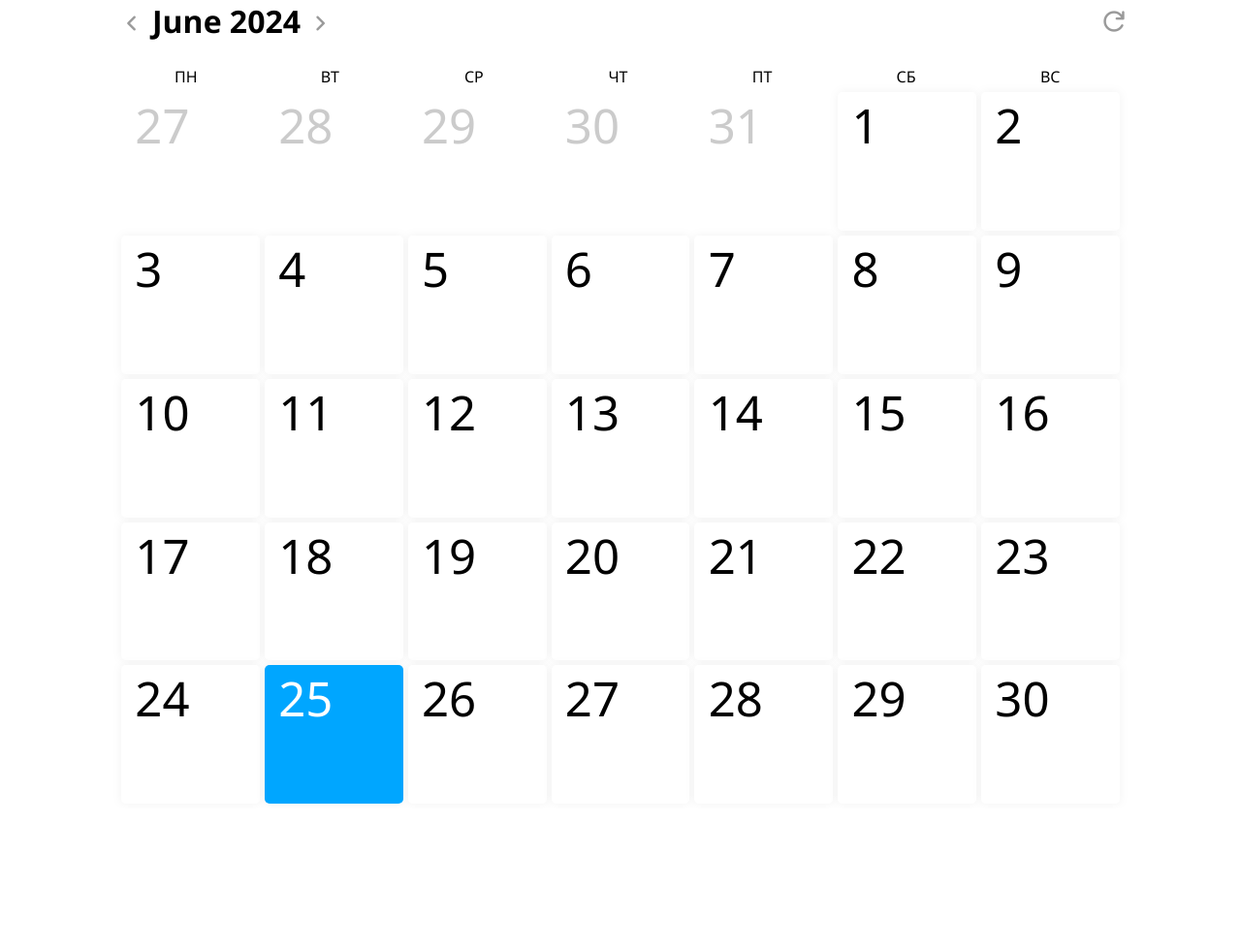
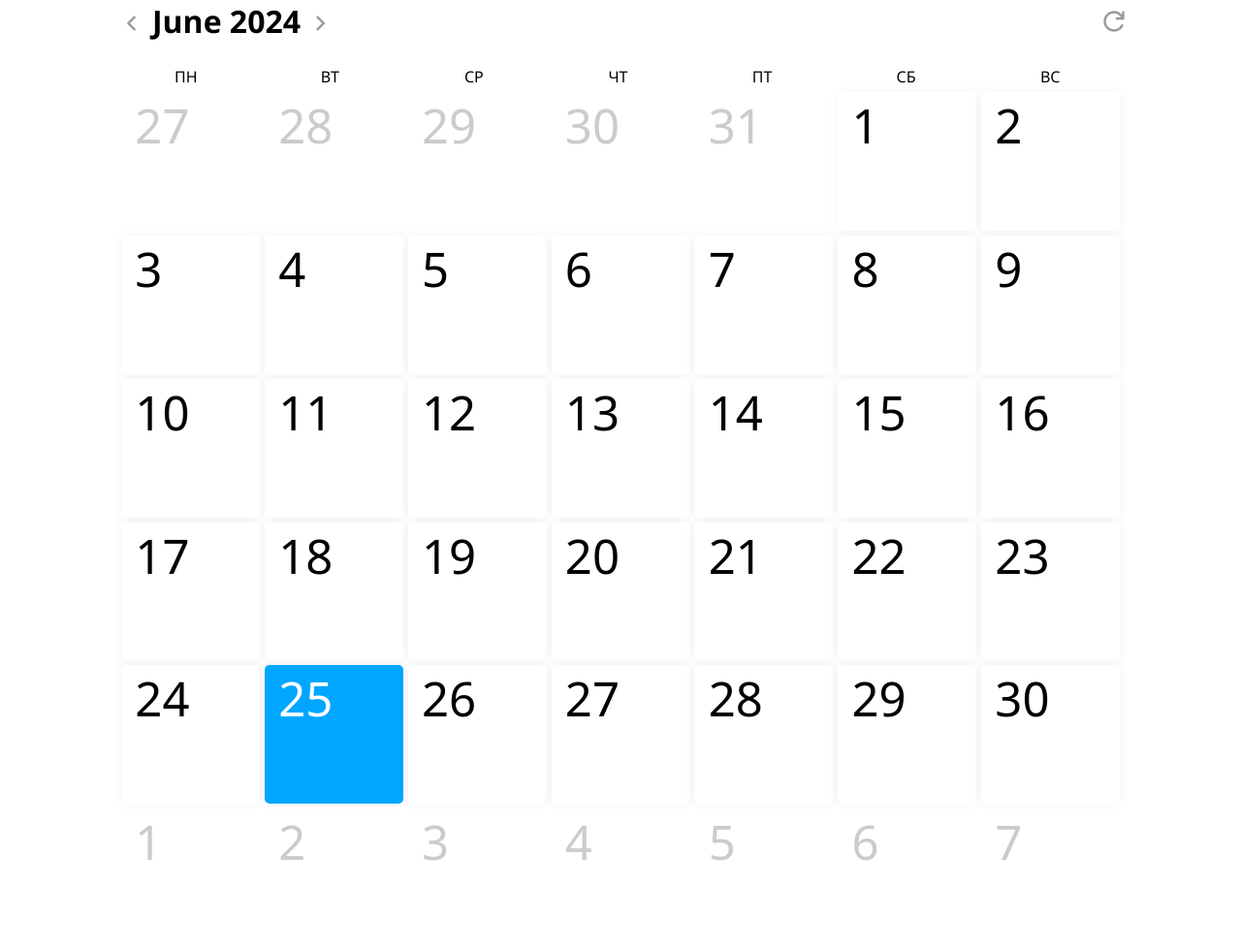
Before and after one commit to K0nek0/bfu-notif-system, a plain HTML site: page web-server/pages/index.html in a window 1280 px wide. Shown: the whole page at 97% size. Before the commit the page ends 834 px from the top, so only its background shows below. Drawn offline with nearby package versions, Linux system fonts and the light colour scheme.

Commit message:
Add one more calendar line to index.html

```diff
--- a/web-server/pages/index.html
+++ b/web-server/pages/index.html
@@ -171,6 +171,34 @@
                     <div class="date-number">1</div>
                     <div class="description"></div>
                 </div>
+                <div class="calendar-cell">
+                    <div class="date-number">26</div>
+                    <div class="description"></div>
+                </div>
+                <div class="calendar-cell">
+                    <div class="date-number">27</div>
+                    <div class="description">2</div>
+                </div>
+                <div class="calendar-cell">
+                    <div class="date-number">28</div>
+                    <div class="description"></div>
+                </div>
+                <div class="calendar-cell">
+                    <div class="date-number">29</div>
+                    <div class="description"></div>
+                </div>
+                <div class="calendar-cell">
+                    <div class="date-number">30</div>
+                    <div class="description">1</div>
+                </div>
+                <div class="calendar-cell">
+                    <div class="date-number">31</div>
+                    <div class="description"></div>
+                </div>
+                <div class="calendar-cell inactive">
+                    <div class="date-number">1</div>
+                    <div class="description"></div>
+                </div>
             </div>
         </div>
     </div>
```
